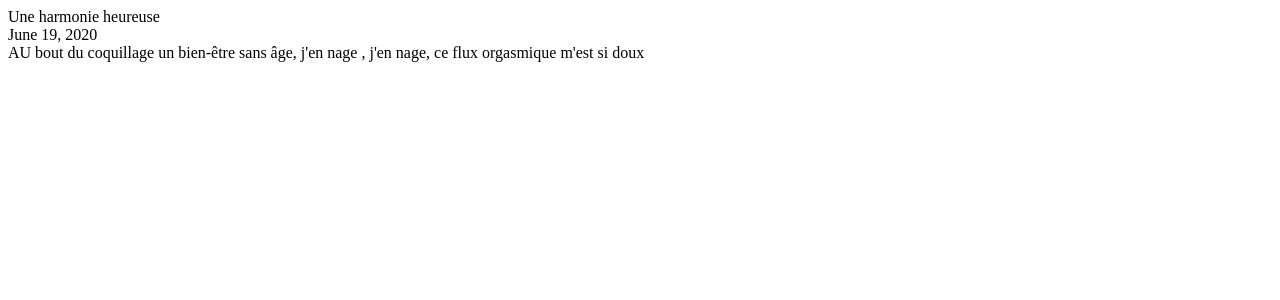
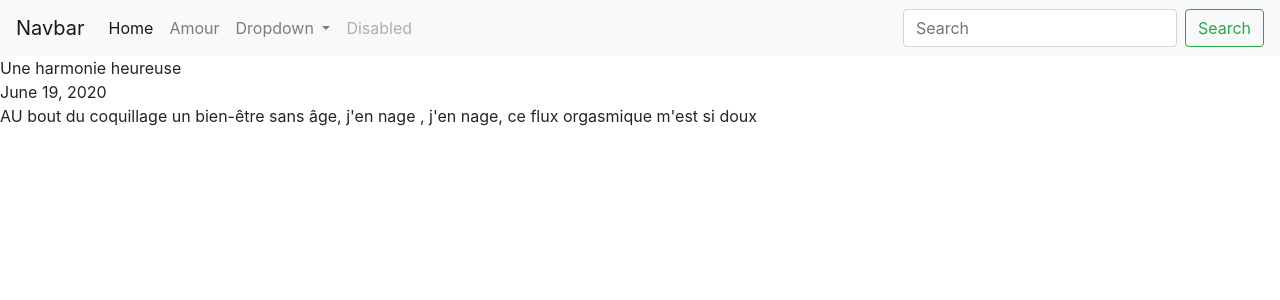
Before and after one commit to puzzle59/django_tuto, a Django app: page /blog/4/ in a window 1280 px wide. Shown: the top 300 px of the page. Run offline with Django 3.2, Linux system fonts and the light colour scheme; data comes from the database, SQL or seed files in the repository; both versions use the stored data as it was after the commit; some libraries are stand-ins or nearby versions.

Commit message:
ok j'espère

```diff
--- a/personnal_portfolio-project/blog/templates/blog/detail.html
+++ b/personnal_portfolio-project/blog/templates/blog/detail.html
@@ -1,5 +1,9 @@
-{{ blog.title }} <br>
+ {% extends 'portfolio/base.html'%}
+ {%block content%}
+ {{ blog.title }} <br>
 
 {{ blog.date }} <br>
 
 {{ blog.description|safe}}
+
+{% endblock%}
--- /dev/null
+++ b/personnal_portfolio-project/portfolio/templates/portfolio/base.html
@@ -0,0 +1,56 @@
+<!doctype html>
+<html lang="en">
+  <head>
+    <!-- Required meta tags -->
+    <meta charset="utf-8">
+    <meta name="viewport" content="width=device-width, initial-scale=1, shrink-to-fit=no">
+
+    <!-- Bootstrap CSS -->
+    <link rel="stylesheet" href="https://stackpath.bootstrapcdn.com/bootstrap/4.5.0/css/bootstrap.min.css" integrity="sha384-9aIt2nRpC12Uk9gS9baDl411NQApFmC26EwAOH8WgZl5MYYxFfc+NcPb1dKGj7Sk" crossorigin="anonymous">
+
+    <title>Hello, world!</title>
+  </head>
+  <body>
+    <nav class="navbar navbar-expand-lg navbar-light bg-light">
+   <a class="navbar-brand" href="#">Navbar</a>
+   <button class="navbar-toggler" type="button" data-toggle="collapse" data-target="#navbarSupportedContent" aria-controls="navbarSupportedContent" aria-expanded="false" aria-label="Toggle navigation">
+     <span class="navbar-toggler-icon"></span>
+   </button>
+
+   <div class="collapse navbar-collapse" id="navbarSupportedContent">
+     <ul class="navbar-nav mr-auto">
+       <li class="nav-item active">
+         <a class="nav-link" href="#">Home <span class="sr-only">(current)</span></a>
+       </li>
+       <li class="nav-item">
+         <a class="nav-link" href="#">Amour</a>
+       </li>
+       <li class="nav-item dropdown">
+         <a class="nav-link dropdown-toggle" href="#" id="navbarDropdown" role="button" data-toggle="dropdown" aria-haspopup="true" aria-expanded="false">
+           Dropdown
+         </a>
+         <div class="dropdown-menu" aria-labelledby="navbarDropdown">
+           <a class="dropdown-item" href="#">Action</a>
+           <a class="dropdown-item" href="#">Another action</a>
+           <div class="dropdown-divider"></div>
+           <a class="dropdown-item" href="#">Something else here</a>
+         </div>
+       </li>
+       <li class="nav-item">
+         <a class="nav-link disabled" href="#" tabindex="-1" aria-disabled="true">Disabled</a>
+       </li>
+     </ul>
+     <form class="form-inline my-2 my-lg-0">
+       <input class="form-control mr-sm-2" type="search" placeholder="Search" aria-label="Search">
+       <button class="btn btn-outline-success my-2 my-sm-0" type="submit">Search</button>
+     </form>
+   </div>
+ </nav>
+{% block content %}{% endblock%}
+    <!-- Optional JavaScript -->
+    <!-- jQuery first, then Popper.js, then Bootstrap JS -->
+    <script src="https://code.jquery.com/jquery-3.5.1.slim.min.js" integrity="sha384-DfXdz2htPH0lsSSs5nCTpuj/zy4C+OGpamoFVy38MVBnE+IbbVYUew+OrCXaRkfj" crossorigin="anonymous"></script>
+    <script src="https://cdn.jsdelivr.net/npm/popper.js@1.16.0/dist/umd/popper.min.js" integrity="sha384-Q6E9RHvbIyZFJoft+2mJbHaEWldlvI9IOYy5n3zV9zzTtmI3UksdQRVvoxMfooAo" crossorigin="anonymous"></script>
+    <script src="https://stackpath.bootstrapcdn.com/bootstrap/4.5.0/js/bootstrap.min.js" integrity="sha384-OgVRvuATP1z7JjHLkuOU7Xw704+h835Lr+6QL9UvYjZE3Ipu6Tp75j7Bh/kR0JKI" crossorigin="anonymous"></script>
+  </body>
+</html>
```
Also changed, not shown: personnal_portfolio-project/blog/templates/blog/all_blogs.html (+6 -2 lines), personnal_portfolio-project/portfolio/templates/portfolio/home.html (+14 -5 lines), personnal_portfolio-project/db.sqlite3, personnal_portfolio-project/media/blog/Images/ours.jpeg (added), personnal_portfolio-project/media/portfolio/Images/mutiplication.jpeg (added), personnal_portfolio-project/media/portfolio/Images/mutiplication_SJS9V3K.jpeg (added), personnal_portfolio-project/media/portfolio/Images/ours.jpeg (added), personnal_portfolio-project/media/portfolio/Images/ours_063v6Qe.jpeg (added), personnal_portfolio-project/media/portfolio/Images/ours_iYlKDBL.jpeg (added), personnal_portfolio-project/media/portfolio/Images/téléchargement_d2d1KJu.png (added).
